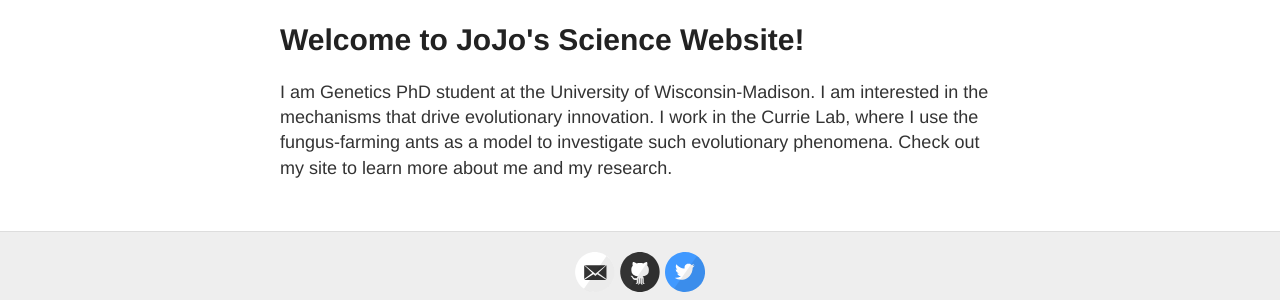
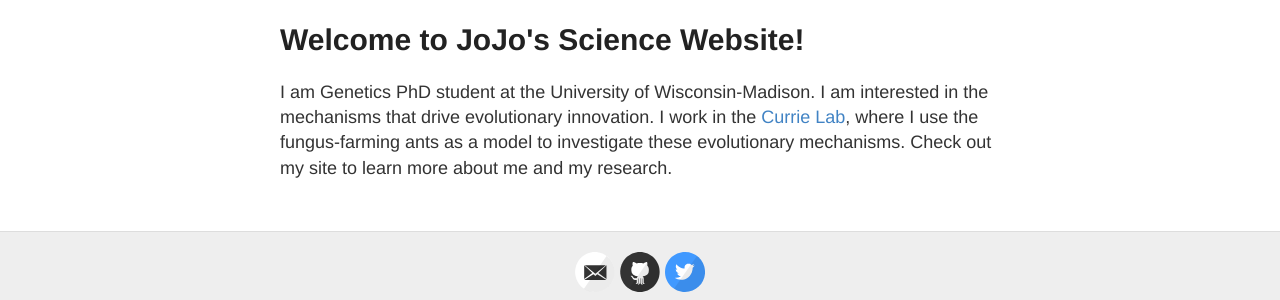
Before and after one commit to jojosardina/jojosardina.github.io, a Jekyll site: the page built from index.html, in a window 1280 px wide. Shown: the part 147-447 px from the top of the page. Built offline with Jekyll 4.4.1, drawn with Linux system fonts in a browser that asks for light colours.

Commit message:
Update index.html

```diff
--- a/index.html
+++ b/index.html
@@ -7,7 +7,7 @@ layout: default
   <h1>Welcome to JoJo's Science Website!</h1>
 
   <div>
-    I am Genetics PhD student at the University of Wisconsin-Madison. I am interested in the mechanisms that drive evolutionary innovation. I work in the Currie Lab, where I use the fungus-farming ants as a model to investigate such evolutionary phenomena.
+    I am Genetics PhD student at the University of Wisconsin-Madison. I am interested in the mechanisms that drive evolutionary innovation. I work in the <a href="https://currielab.wisc.edu/">Currie Lab</a>, where I use the fungus-farming ants as a model to investigate these evolutionary mechanisms.
     Check out my site to learn more about me and my research.
   </div>
 </article>
```
